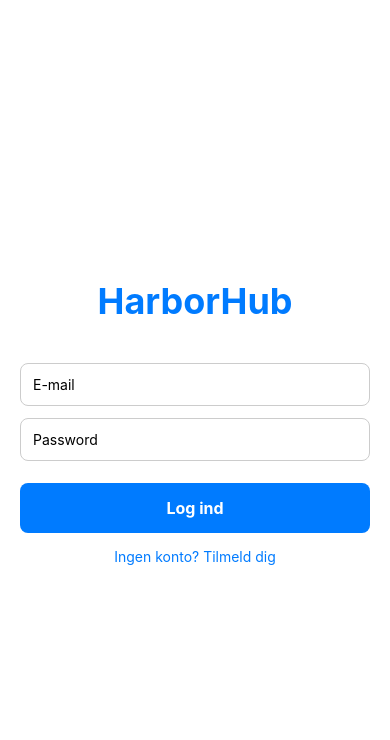
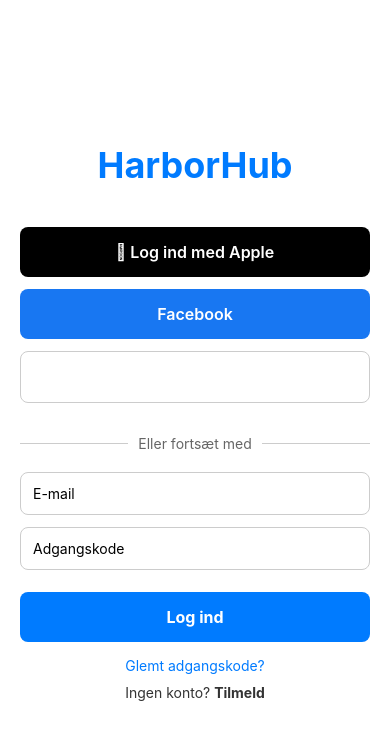
Before and after one commit to GustavDegn123/HarborHub, a React Native app: screen /Login in a window 390 px wide. Shown: the top 740 px of the page. Built offline with nearby package versions, Linux system fonts and the light colour scheme; no server answers.

Commit message:
login update

```diff
--- a/components/LoginScreen.js
+++ b/components/LoginScreen.js
@@ -1,27 +1,40 @@
 import React, { useState } from "react";
-import { View, Text, TextInput, TouchableOpacity, StyleSheet, Alert } from "react-native";
-import { signInWithEmailAndPassword } from "firebase/auth";
-import { auth } from "../firebase";
+import { View, Text, TextInput, TouchableOpacity, StyleSheet, Image } from "react-native";
 
 const LoginScreen = ({ navigation }) => {
   const [email, setEmail] = useState("");
   const [password, setPassword] = useState("");
 
-  const handleLogin = async () => {
-    try {
-      await signInWithEmailAndPassword(auth, email, password);
-      Alert.alert("Success", "You are now logged in!");
-      navigation.replace("Home");
-    } catch (error) {
-      console.error(error);
-      Alert.alert("Login Error", error.message);
-    }
-  };
-
   return (
     <View style={styles.container}>
+      {/* Logo */}
       <Text style={styles.logo}>HarborHub</Text>
+      {/* Hvis du har et logo-billede */}
+      {/* <Image source={require("../assets/logo.png")} style={styles.logoImage} /> */}
 
+      {/* Apple Login */}
+      <TouchableOpacity style={[styles.socialButton, styles.appleButton]}>
+        <Text style={styles.appleText}> Log ind med Apple</Text>
+      </TouchableOpacity>
+
+      {/* Facebook Login */}
+      <TouchableOpacity style={[styles.socialButton, styles.facebookButton]}>
+        <Text style={styles.socialText}>Facebook</Text>
+      </TouchableOpacity>
+
+      {/* Google Login */}
+      <TouchableOpacity style={[styles.socialButton, styles.googleButton]}>
+        <Text style={styles.socialText}>Google</Text>
+      </TouchableOpacity>
+
+      {/* Divider */}
+      <View style={styles.dividerContainer}>
+        <View style={styles.divider} />
+        <Text style={styles.dividerText}>Eller fortsæt med</Text>
+        <View style={styles.divider} />
+      </View>
+
+      {/* Email input */}
       <TextInput
         style={styles.input}
         placeholder="E-mail"
@@ -30,20 +43,29 @@
         keyboardType="email-address"
       />
 
+      {/* Password input */}
       <TextInput
         style={styles.input}
-        placeholder="Password"
+        placeholder="Adgangskode"
         value={password}
         onChangeText={setPassword}
         secureTextEntry
       />
 
-      <TouchableOpacity style={styles.button} onPress={handleLogin}>
-        <Text style={styles.buttonText}>Log ind</Text>
+      {/* Login button */}
+      <TouchableOpacity style={styles.loginButton}>
+        <Text style={styles.loginText}>Log ind</Text>
+      </TouchableOpacity>
+
+      {/* Links */}
+      <TouchableOpacity>
+        <Text style={styles.forgotPassword}>Glemt adgangskode?</Text>
       </TouchableOpacity>
 
       <TouchableOpacity onPress={() => navigation.navigate("SignUp")}>
-        <Text style={styles.link}>Ingen konto? Tilmeld dig</Text>
+        <Text style={styles.signUpText}>
+          Ingen konto? <Text style={{ fontWeight: "bold" }}>Tilmeld</Text>
+        </Text>
       </TouchableOpacity>
     </View>
   );
@@ -52,10 +74,95 @@
 export default LoginScreen;
 
 const styles = StyleSheet.create({
-  container: { flex: 1, justifyContent: "center", padding: 20, backgroundColor: "#fff" },
-  logo: { fontSize: 36, fontWeight: "bold", color: "#007bff", textAlign: "center", marginBottom: 40 },
-  input: { borderWidth: 1, borderColor: "#ccc", padding: 12, marginBottom: 12, borderRadius: 8 },
-  button: { backgroundColor: "#007bff", padding: 15, borderRadius: 8, alignItems: "center", marginTop: 10 },
-  buttonText: { color: "#fff", fontWeight: "bold", fontSize: 16 },
-  link: { color: "#007bff", textAlign: "center", marginTop: 15 },
+  container: {
+    flex: 1,
+    justifyContent: "center",
+    padding: 20,
+    backgroundColor: "#fff",
+  },
+  logo: {
+    fontSize: 36,
+    fontWeight: "bold",
+    color: "#007bff",
+    textAlign: "center",
+    marginBottom: 40,
+  },
+  logoImage: {
+    width: 180,
+    height: 80,
+    resizeMode: "contain",
+    alignSelf: "center",
+    marginBottom: 30,
+  },
+  socialButton: {
+    padding: 15,
+    borderRadius: 8,
+    alignItems: "center",
+    marginBottom: 12,
+  },
+  appleButton: {
+    backgroundColor: "#000",
+  },
+  facebookButton: {
+    backgroundColor: "#1877f2",
+  },
+  googleButton: {
+    backgroundColor: "#fff",
+    borderWidth: 1,
+    borderColor: "#ccc",
+  },
+  appleText: {
+    color: "#fff",
+    fontSize: 16,
+    fontWeight: "600",
+  },
+  socialText: {
+    color: "#fff",
+    fontSize: 16,
+    fontWeight: "600",
+  },
+  dividerContainer: {
+    flexDirection: "row",
+    alignItems: "center",
+    marginVertical: 20,
+  },
+  divider: {
+    flex: 1,
+    height: 1,
+    backgroundColor: "#ccc",
+  },
+  dividerText: {
+    marginHorizontal: 10,
+    color: "#666",
+  },
+  input: {
+    borderWidth: 1,
+    borderColor: "#ccc",
+    padding: 12,
+    marginBottom: 12,
+    borderRadius: 8,
+  },
+  loginButton: {
+    backgroundColor: "#007bff",
+    padding: 15,
+    borderRadius: 8,
+    alignItems: "center",
+    marginTop: 10,
+  },
+  loginText: {
+    color: "#fff",
+    fontWeight: "bold",
+    fontSize: 16,
+  },
+  forgotPassword: {
+    color: "#007bff",
+    textAlign: "center",
+    marginTop: 15,
+  },
+  signUpText: {
+    color: "#333",
+    textAlign: "center",
+    marginTop: 10,
+    fontSize: 14,
+  },
 });
```
